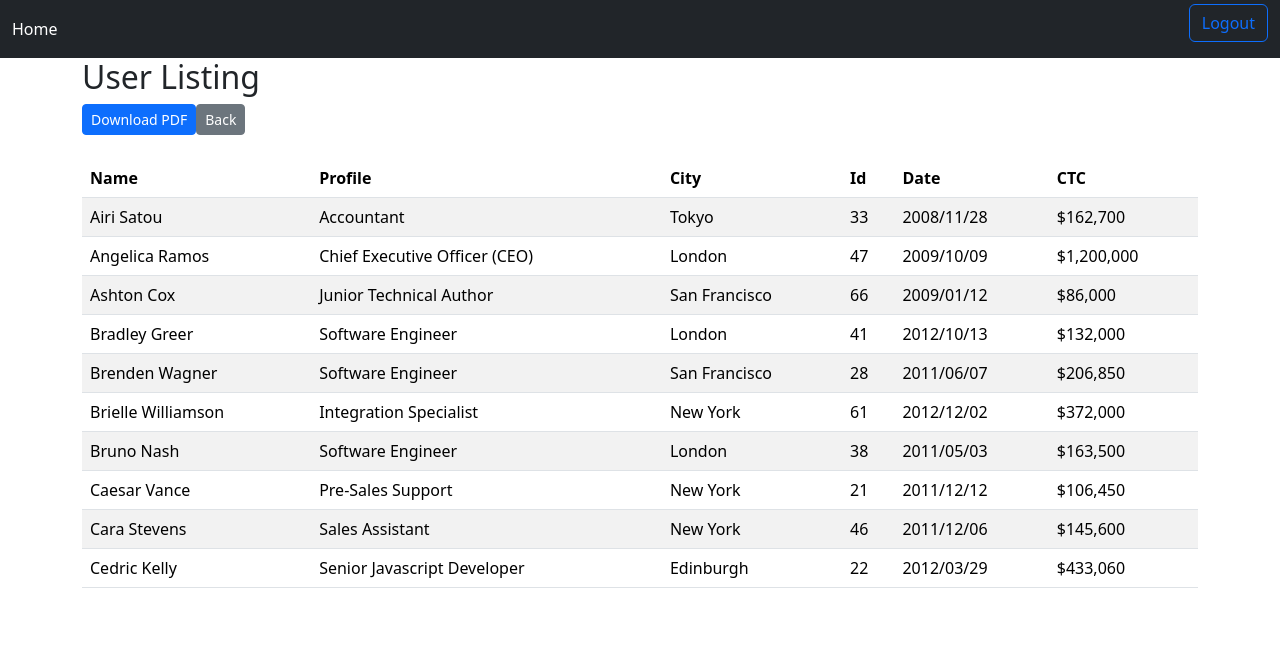
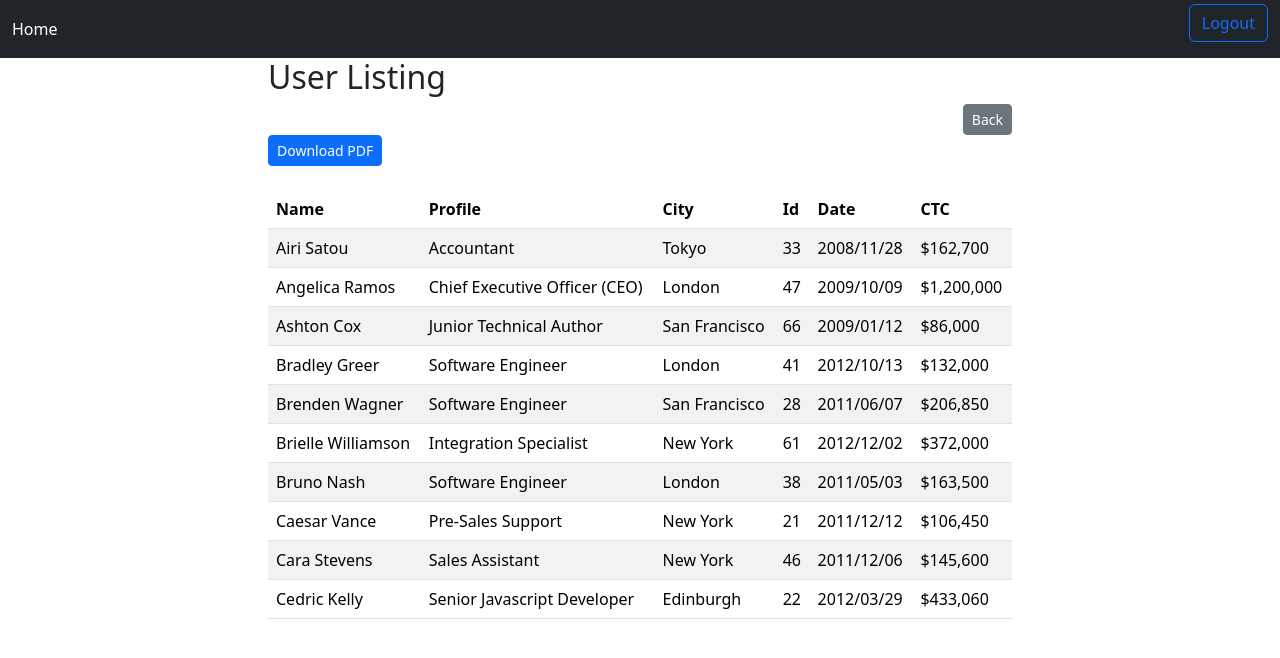
Before and after one commit to parth2722/CI_project, a CodeIgniter 4 app: template app/Views/pdf_view.php in a window 1280 px wide. Shown: the top 658 px of the page. Run offline with PHP 8.4 and a stand-in for CodeIgniter, Linux system fonts and the light colour scheme; the template is opened without the code that fills it, so the values that code supplies are empty; some libraries are stand-ins or nearby versions.

Commit message:
update data

```diff
--- a/app/Views/menus.php
+++ b/app/Views/menus.php
@@ -5,7 +5,6 @@
     <script type="text/javascript" src="https://cdn.datatables.net/1.10.21/js/jquery.dataTables.min.js"></script>
     <script src="https://js.stripe.com/v3/"></script>
 </head>
-
 <body>
     <header>
         <nav class="navbar-expand navbar-dark bg-dark">
--- a/app/Views/pdf_view.php
+++ b/app/Views/pdf_view.php
@@ -4,17 +4,18 @@
 
 
 <body>
-    <div class="container ">
+    <div class="container" style="width: 60%;">
         <h2>User Listing</h2>
 
         <div class="d-flex flex-row-reverse bd-highlight">
-            <div class="col text-right">
+            <div class="text-right">
                 <a href="/crud" class="btn btn-secondary btn-sm">Back</a>
             </div>
-            <a href="<?php echo base_url('Crud/htmlToPDF') ?>" class="btn btn-primary btn-sm">
-                Download PDF
-            </a>
+
         </div>
+        <a href="<?php echo base_url('Crud/htmlToPDF') ?>" class="btn btn-primary btn-sm">
+            Download PDF
+        </a>
         <table class="table table-striped table-hover mt-4">
             <thead>
                 <tr>
```
Also changed, not shown: public/uploads/1712755868_6a3612bfb3e9d6e81c5a.jpg (added).
